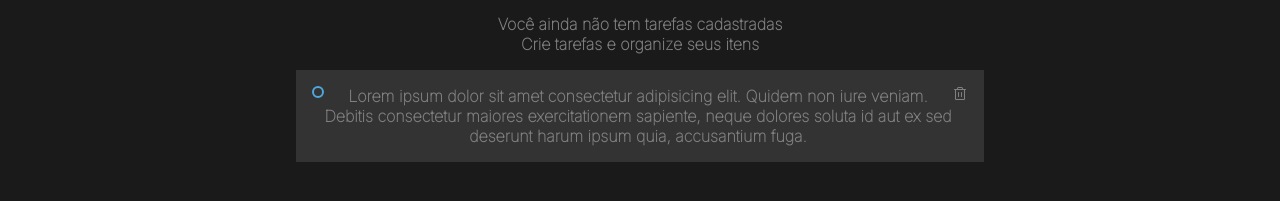
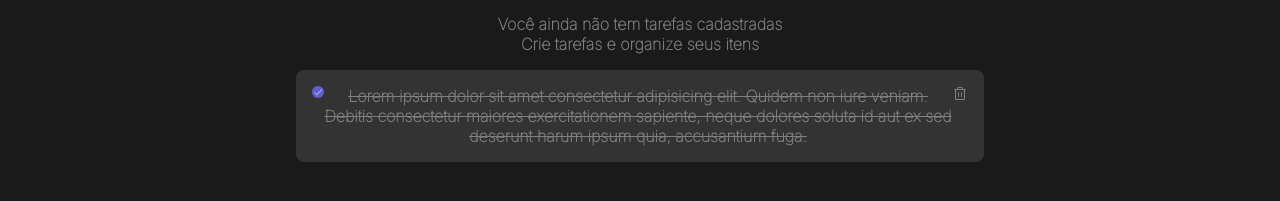
Before and after one commit to NilsonCarlosSaraf/IgniteSaraf, a React (Vite) app in the folder desafio01/DESAFIO/: page / in a window 1280 px wide. Shown: the part 459-660 px from the top of the page. Built offline with nearby package versions, Linux system fonts and the light colour scheme.

Commit message:
update branch

```diff
--- a/desafio01/DESAFIO/src/components/TaskCard.module.css
+++ b/desafio01/DESAFIO/src/components/TaskCard.module.css
@@ -3,13 +3,24 @@
     justify-content: center;
     padding: 16px;
     background: var(--gray-400);
+    border-radius: 8px;
 }
 
-.taskCheckBox {
+.taskCheckBoxUntoggled {
     border: solid 2px var(--blue);
     height: 12px;
     min-width: 12px;
     border-radius: 50%;
 }
 
-.taskContent {}
+.taskCheckBoxToggled {
+    background: var(--purple-dark);
+    height: 12px;
+    min-width: 12px;
+    border-radius: 50%;
+    display: flex;
+    justify-content: center;
+    align-items: center;
+    padding: 1px;
+
+}
--- a/desafio01/DESAFIO/src/components/TaskCard.tsx
+++ b/desafio01/DESAFIO/src/components/TaskCard.tsx
@@ -1,11 +1,22 @@
-import { Trash } from "@phosphor-icons/react"
+import { Check, Trash } from "@phosphor-icons/react"
 import style from "./TaskCard.module.css"
+import { useState } from "react"
 
 export function TaskCard() {
+    function handleTaskStatus() {
+        if (taskStatus) {
+            setTaskStatus(false)
+        } else {
+            setTaskStatus(true)
+        }
+    }
+
+    const [taskStatus, setTaskStatus] = useState<boolean>()
+
     return (
         <div className={style.taskCard}>
-            <div className={style.taskCheckBox} />
-            <div className={style.taskContent}>Lorem ipsum dolor sit amet consectetur adipisicing elit. Quidem non iure veniam. Debitis consectetur maiores exercitationem sapiente, neque dolores soluta id aut ex sed deserunt harum ipsum quia, accusantium fuga.</div>
+            {taskStatus ? <div className={style.taskCheckBoxUntoggled} onClick={handleTaskStatus} /> : <div className={style.taskCheckBoxToggled} onClick={handleTaskStatus}><Check /></div>}
+            <div style={taskStatus ? { textDecoration: 'none' } : { textDecoration: 'line-through' }}>Lorem ipsum dolor sit amet consectetur adipisicing elit. Quidem non iure veniam. Debitis consectetur maiores exercitationem sapiente, neque dolores soluta id aut ex sed deserunt harum ipsum quia, accusantium fuga.</div>
             <div><Trash color='var(--gray-300)' /></div>
         </div>
     )
```
